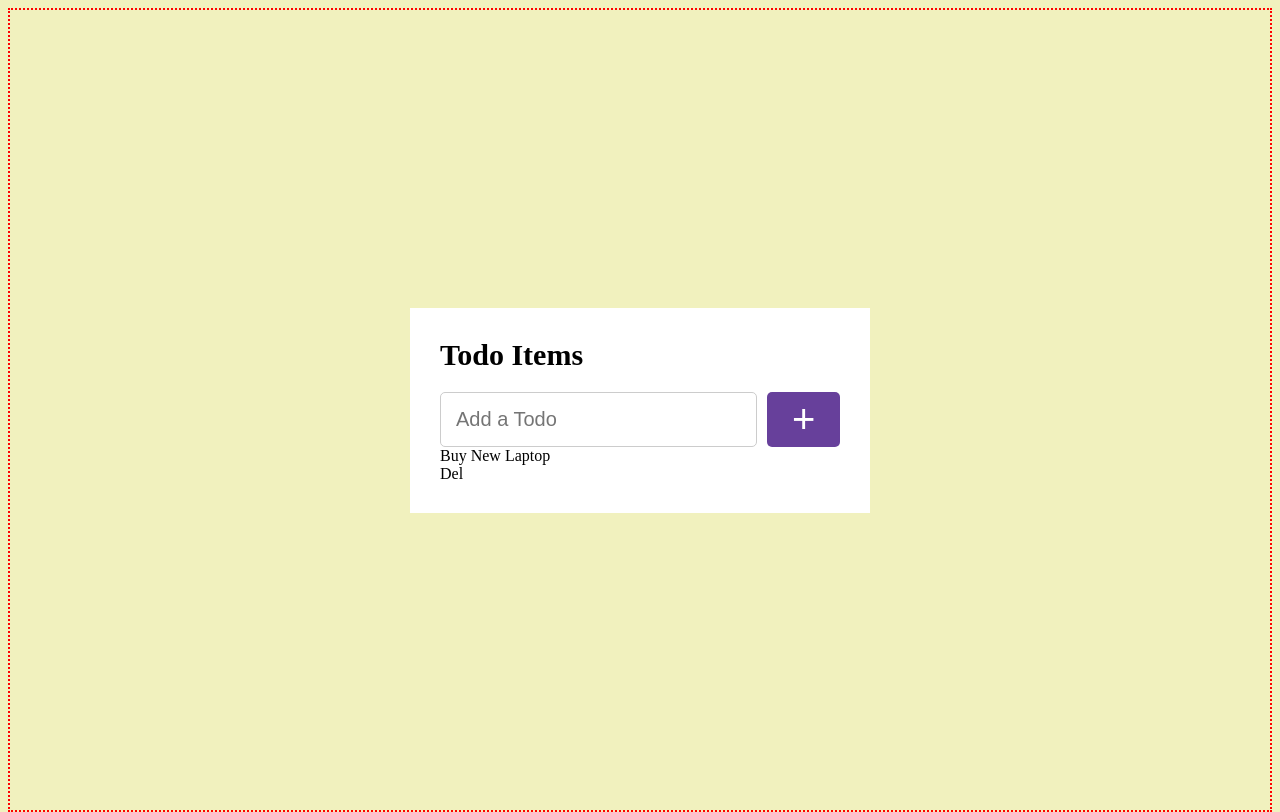
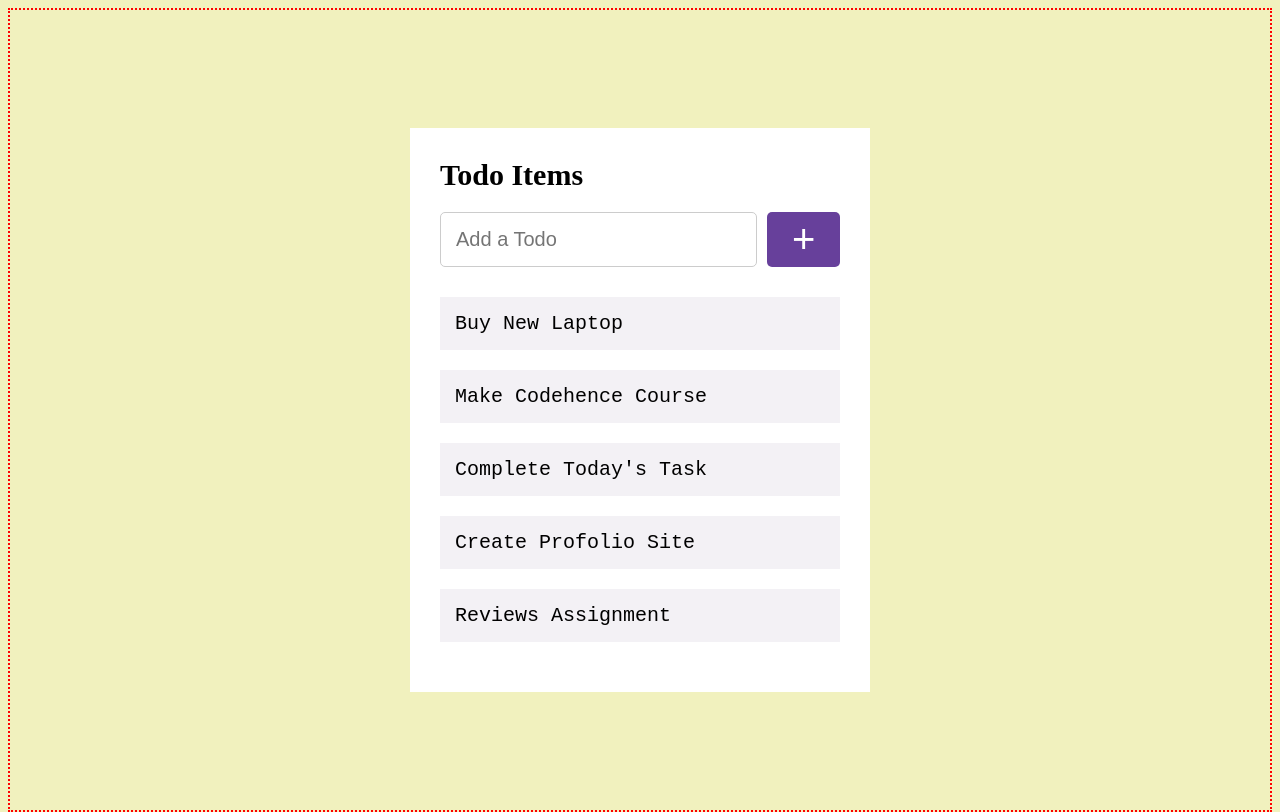
Before and after one commit to EfiokobongN/Todo-App, a React (Vite) app: page / in a window 1280 px wide. Built offline with nearby package versions, Linux system fonts and the light colour scheme.

Commit message:
item todo complete

```diff
--- a/src/components/list_todo/ListTodo.jsx
+++ b/src/components/list_todo/ListTodo.jsx
@@ -8,6 +8,26 @@ function ListTodo() {
         <div className="listTodo_item">Buy New Laptop</div>
         <div className="listTodo_delete">Del</div>
       </div>
+
+      <div className="listTodo_row">
+        <div className="listTodo_item">Make Codehence Course</div>
+        <div className="listTodo_delete">Del</div>
+      </div>
+
+      <div className="listTodo_row">
+        <div className="listTodo_item">Complete Today's Task</div>
+        <div className="listTodo_delete">Del</div>
+      </div>
+
+      <div className="listTodo_row">
+        <div className="listTodo_item">Create Profolio Site</div>
+        <div className="listTodo_delete">Del</div>
+      </div>
+
+      <div className="listTodo_row">
+        <div className="listTodo_item">Reviews Assignment</div>
+        <div className="listTodo_delete">Del</div>
+      </div>
     </div>
   )
 }
--- a/src/components/list_todo/ListTodo.scss
+++ b/src/components/list_todo/ListTodo.scss
@@ -0,0 +1,22 @@
+.listTodo{
+    margin-top: 30px;
+    &_row{
+        display: flex;
+        margin-bottom: 20px;
+    }
+    &_item{
+        flex-grow: 1;
+        background-color: #f3f1f5;
+        padding: 15px;
+        font-size: 20px;
+        font-family: 'Courier New', Courier, monospace;
+    }
+    &_delete{
+        background-color: red; border: none; color: white; padding: 15px;
+        cursor: pointer; font-size: 20px;
+        display: none;
+    }
+    &_row:hover &_delete{
+        display: block;
+    }
+}
```
Also changed, not shown: src/components/remove_todo/RemoveTodo.jsx (added).
